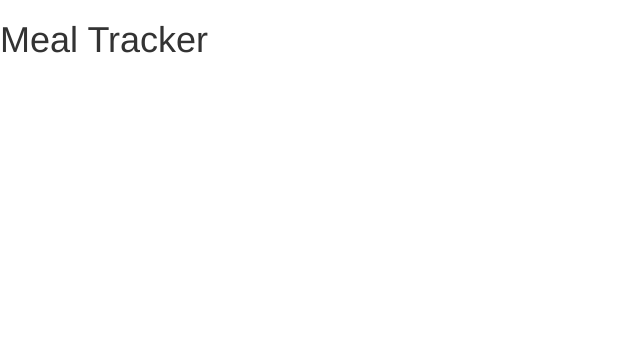
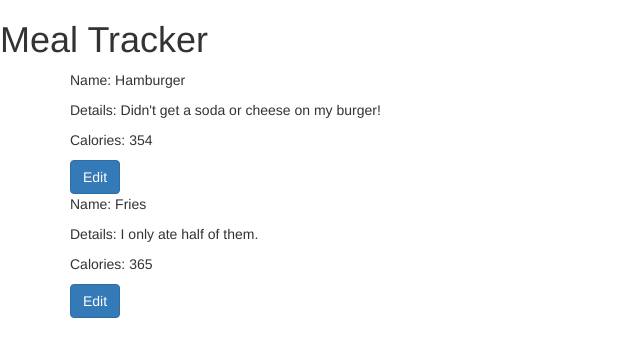
Before and after one commit to NadimRai/calorie-tracking, an Angular app: page / in a window 1280 px wide. Shown: the top 356 px of the page, without its empty margins (0-640 px from the left). Built offline with nearby package versions, Linux system fonts and the light colour scheme.

Commit message:
creatd child component food-list and can display food list

```diff
--- a/src/app/app.component.html
+++ b/src/app/app.component.html
@@ -1,11 +1,9 @@
 <h1>Meal Tracker</h1>
 <div class="container">
-<div (click)="showDetails(food)"  *ngFor="let food of foods">
-	<p>Name: {{food.name}}</p>
-	<p>Details: {{food.details}}</p>
-	<p>Calories: {{food.calories}}</p>
-	<button class="btn btn-primary" (click)="showDetails(food)">Edit</button>
-</div>
+	<app-food-list
+		[childfoods]="masterfoods">
+
+		</app-food-list>
 <div *ngIf="selectedMeal">
 <h1>Edit Task</h1>
 <div>
--- a/src/app/app.component.ts
+++ b/src/app/app.component.ts
@@ -1,4 +1,5 @@
 import { Component } from '@angular/core';
+import { Meal } from './meal.model';
 
 @Component({
   selector: 'app-root',
@@ -6,6 +7,11 @@ import { Component } from '@angular/core';
   styleUrls: ['./app.component.css']
 })
 export class AppComponent {
+
+	 public masterfoods: Meal[] = [
+  new Meal("Hamburger", "Didn't get a soda or cheese on my burger!", 354),
+  new Meal("Fries", "I only ate half of them.", 365)
+  ];
 
   selectedMeal: Meal = null;
   showDetails(clickedMeal: Meal) {
--- a/src/app/food-list.component.html
+++ b/src/app/food-list.component.html
@@ -1,4 +1,4 @@
-<div (click)="showDetails(food)"  *ngFor="let food of foods">
+<div  *ngFor="let food of childfoods">
 	<p>Name: {{food.name}}</p>
 	<p>Details: {{food.details}}</p>
 	<p>Calories: {{food.calories}}</p>
--- a/src/app/food-list.component.ts
+++ b/src/app/food-list.component.ts
@@ -1,4 +1,5 @@
-import { Component } from '@angular/core';
+import { Component, Input } from '@angular/core';
+import { Meal } from './meal.model';
 
 @Component({
   selector: 'app-food-list',
@@ -7,9 +8,6 @@ import { Component } from '@angular/core';
 })
 export class FoodListComponent  {
 
-   public foods: Meal[] = [
-  new Meal("Hamburger", "Didn't get a soda or cheese on my burger!", 354),
-  new Meal("Fries", "I only ate half of them.", 365)
-  ];
+  @Input() childfoods: Meal[];
 
 }
```
